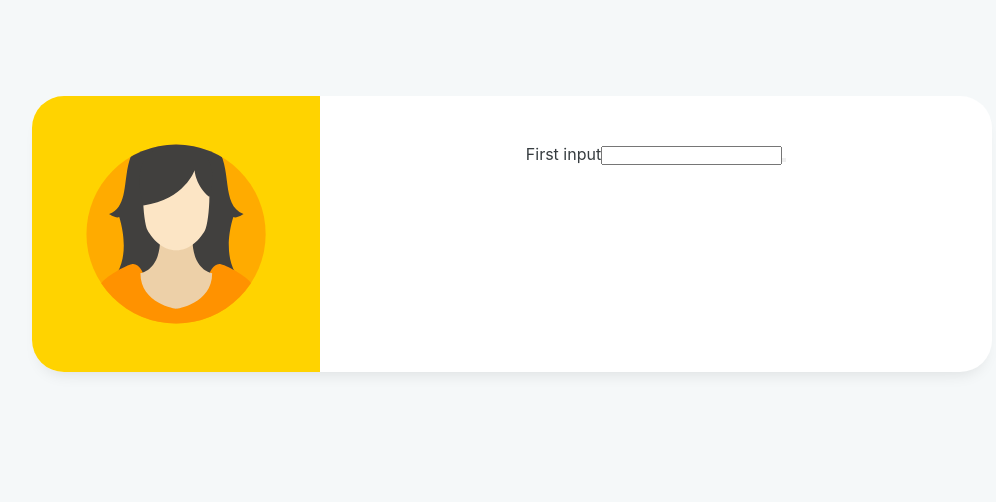
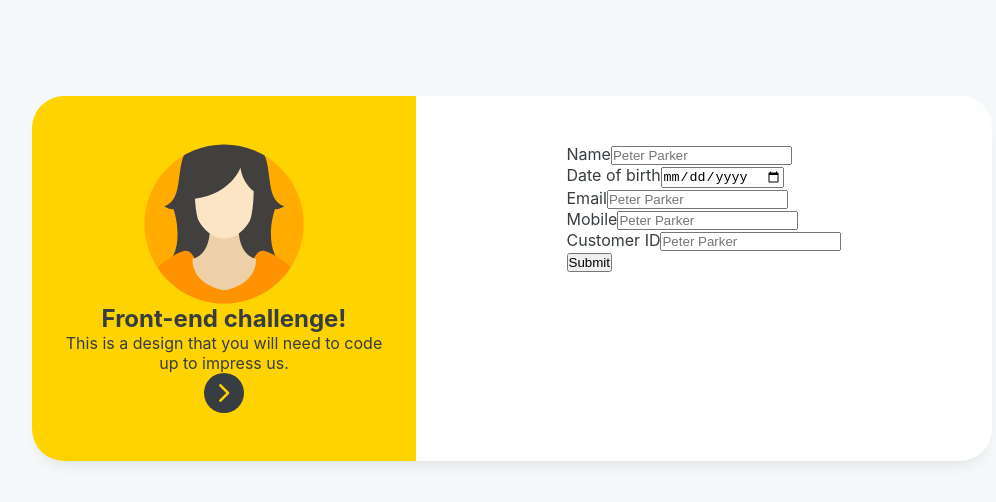
Before and after one commit to dominicaw/platform45-react-test, a Next.js app: page / in a window 1280 px wide. Shown: the top 502 px of the page, without its empty margins (128-1124 px from the left). Built offline with nearby package versions, Linux system fonts and the light colour scheme.

Commit message:
Split card content into new component, started setting up form content

```diff
--- a/src/app/globals.scss
+++ b/src/app/globals.scss
@@ -1,4 +1,3 @@
-// Variables
 @import 'variables.module.scss';
 
 * {
--- a/src/components/Card/index.tsx
+++ b/src/components/Card/index.tsx
@@ -1,24 +1,16 @@
-import React from 'react'
-import Image from 'next/image'
+import Form from '../Form'
+import CardContent from '../CardContent'
 import styles from './styles.module.scss'
-import Form from '../Form'
 
 export default function Card() {
   return (
-    <div className={styles.container}>
+    <section className={styles.container}>
       <div className={styles.leftContainer}>
-        <div className={styles.imageContainer}>
-          <Image
-            fill
-            priority
-            src='/images/face.svg'
-            alt='Picture of a person'
-          />
-        </div>
+        <CardContent />
       </div>
       <div className={styles.rightContainer}>
         <Form />
       </div>
-    </div>
+    </section>
   )
 }
--- a/src/components/Card/styles.module.scss
+++ b/src/components/Card/styles.module.scss
@@ -21,24 +21,15 @@ $border-radius-mobile: 1rem;
 
 .leftContainer {
     background-color: $yellow;
-    height: 100%;
     border-radius: $border-radius-mobile $border-radius-mobile 0 0;
-    padding: 3rem 0;
-    display: flex;
-    flex-direction: column;
-    align-items: center;
+    padding: 3rem 2rem;
     width: 100%;
+    height: auto;
 
     @media(min-width: $md-breakpoint) {
-        width: 30%;
+        width: 40%;
         border-radius: $border-radius-desktop 0 0 $border-radius-desktop;
     }
-}
-
-.imageContainer {
-    position: relative;
-    width: 180px;
-    height: 180px;
 }
 
 .rightContainer {
@@ -46,6 +37,6 @@ $border-radius-mobile: 1rem;
     display: flex;
     flex-direction: column;
     align-items: center;
-    height: 100%;
+    height: auto;
     flex-grow: 2;
 }
--- /dev/null
+++ b/src/components/CardContent/index.tsx
@@ -0,0 +1,19 @@
+import Image from 'next/image'
+import styles from './styles.module.scss'
+
+export default function CardContent() {
+  return (
+    <div className={styles.contentContainer}>
+      <div className={styles.imageContainer}>
+        <Image fill priority src='/images/face.svg' alt='Picture of a person' />
+      </div>
+      <div>
+        <h1>Front-end challenge!</h1>
+        <p>This is a design that you will need to code up to impress us.</p>
+      </div>
+      <div className={styles.arrowButton}>
+        <Image width='18' height='18' src='/images/arrow.svg' alt='Arrow' />
+      </div>
+    </div>
+  )
+}
--- /dev/null
+++ b/src/components/CardContent/styles.module.scss
@@ -0,0 +1,26 @@
+@import '../../app/variables.module.scss';
+
+.contentContainer {
+    display: flex;
+    flex-direction: column;
+    justify-content: space-evenly;
+    align-items: center;
+    text-align: center;
+}
+
+.imageContainer {
+    position: relative;
+    width: 100%;
+    height: 160px;
+}
+
+.arrowButton {
+    position: relative;
+    display: flex;
+    align-items: center;
+    justify-content: center;
+    width: 40px;
+    height: 40px;
+    background-color: $charcoal-grey;
+    border-radius: 50%;
+}
--- a/src/components/Form/index.tsx
+++ b/src/components/Form/index.tsx
@@ -1,13 +1,38 @@
-import React from 'react'
 import Image from 'next/image'
 import styles from './styles.module.scss'
 
 export default function Form() {
   return (
     <form>
-      <label>First input</label>
-      <input></input>
-      <button type='submit'></button>
+      <div>
+        <label htmlFor='name'>Name</label>
+        <input name='name' type='text' placeholder='Peter Parker'></input>
+      </div>
+      <div>
+        <label htmlFor='date_of_birth'>Date of birth</label>
+        <input
+          name='date_of_birth'
+          type='date'
+          placeholder='Peter Parker'
+        ></input>
+      </div>
+      <div>
+        <label htmlFor='email'>Email</label>
+        <input name='email' type='email' placeholder='Peter Parker'></input>
+      </div>
+      <div>
+        <label htmlFor='mobile'>Mobile</label>
+        <input name='mobile' type='tel' placeholder='Peter Parker'></input>
+      </div>
+      <div>
+        <label htmlFor='customer_id'>Customer ID</label>
+        <input
+          name='customer_id'
+          type='text'
+          placeholder='Peter Parker'
+        ></input>
+      </div>
+      <button type='submit'>Submit</button>
     </form>
   )
 }
```
